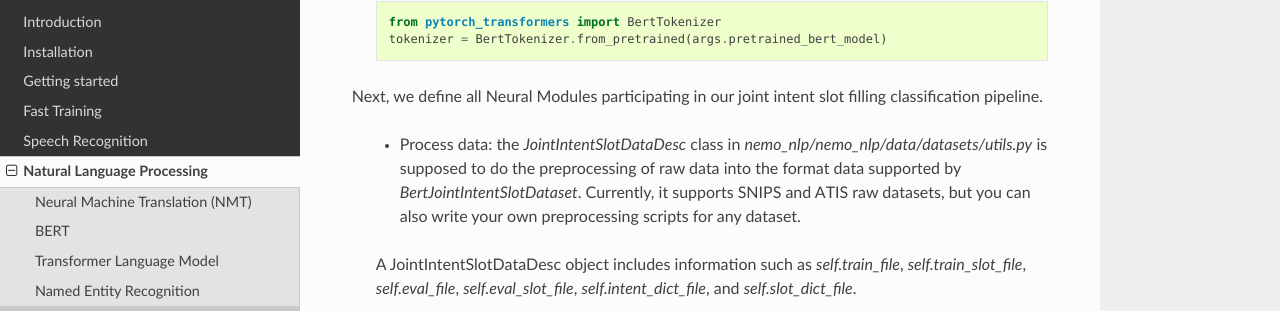
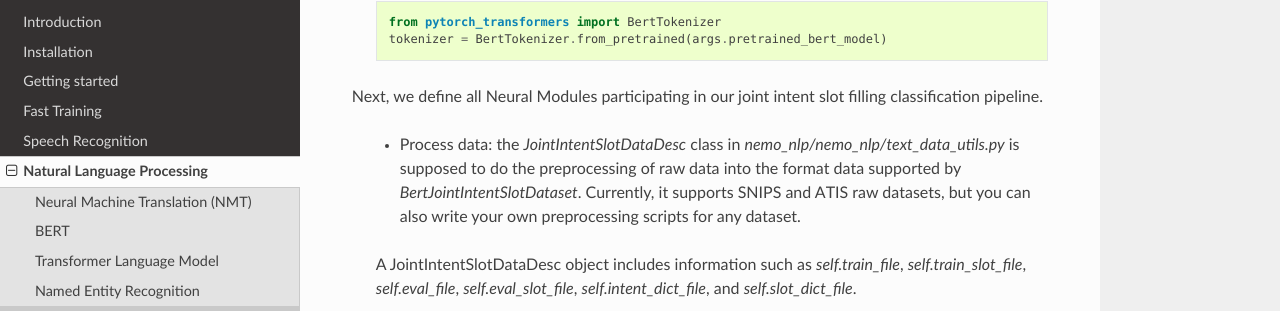
Before and after one commit to backend-engineer1/NEMO, a Sphinx documentation site: the page built from docs/sources/source/nlp/joint_intent_slot_filling.rst, in a window 1280 px wide and 900 px high, scrolled down 1285 px. Shown: the part 123-434 px from the top of the window. Built offline with Sphinx 7.4.7 and the Read the Docs theme 2.0.0, drawn with Linux system fonts in a browser that asks for light colours; cross-references to code outside the pages are shown as plain code.

Commit message:
Revert some commits

```diff
--- a/docs/sources/source/nlp/joint_intent_slot_filling.rst
+++ b/docs/sources/source/nlp/joint_intent_slot_filling.rst
@@ -63,7 +63,7 @@
 
 Next, we define all Neural Modules participating in our joint intent slot filling classification pipeline.
 
-    * Process data: the `JointIntentSlotDataDesc` class in `nemo_nlp/nemo_nlp/data/datasets/utils.py` is supposed to do the preprocessing of raw data into the format data supported by `BertJointIntentSlotDataset`. Currently, it supports SNIPS and ATIS raw datasets, but you can also write your own preprocessing scripts for any dataset.
+    * Process data: the `JointIntentSlotDataDesc` class in `nemo_nlp/nemo_nlp/text_data_utils.py` is supposed to do the preprocessing of raw data into the format data supported by `BertJointIntentSlotDataset`. Currently, it supports SNIPS and ATIS raw datasets, but you can also write your own preprocessing scripts for any dataset.
 
     A JointIntentSlotDataDesc object includes information such as `self.train_file`, `self.train_slot_file`, `self.eval_file`, `self.eval_slot_file`,
     `self.intent_dict_file`, and `self.slot_dict_file`.
```
